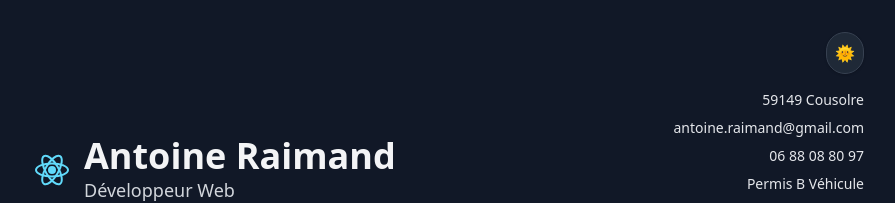
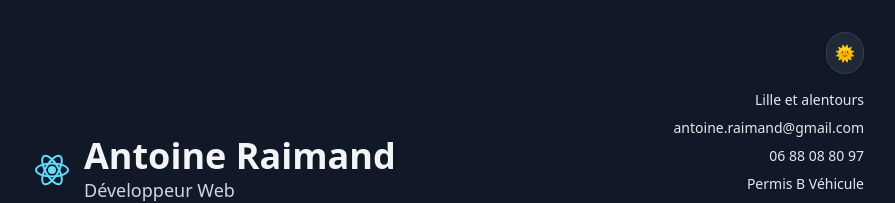
Before and after one commit to AntoineRai/cv, a React (Vite) app: page / in a window 1280 px wide. Shown: the top 203 px of the page, without its empty margins (192-1087 px from the left). Built offline with nearby package versions, Linux system fonts and the light colour scheme.

Commit message:
fix: change location

```diff
--- a/src/App.tsx
+++ b/src/App.tsx
@@ -59,7 +59,7 @@ export default function App() {
             </div>
           </div>
           <div className="flex flex-col items-center sm:items-end gap-2 text-sm text-gray-700 dark:text-gray-200">
-            <span>59149 Cousolre</span>
+            <span>Lille et alentours</span>
             <a href="mailto:antoine.raimand@gmail.com" className="hover:underline">antoine.raimand@gmail.com</a>
             <span>06 88 08 80 97</span>
             <span>Permis B Véhicule</span>
```
